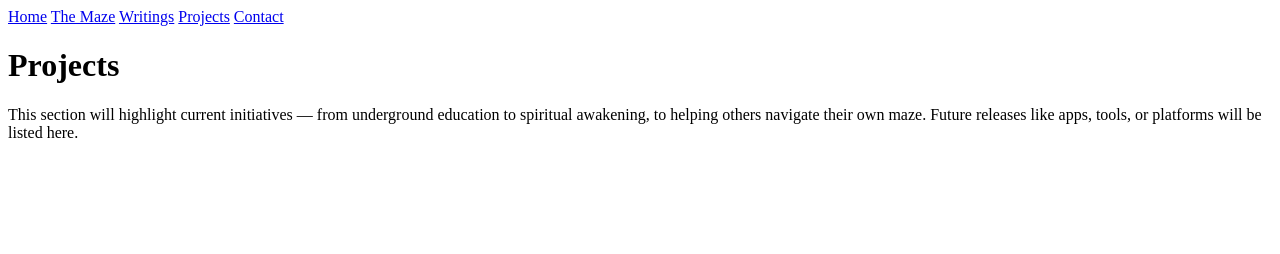
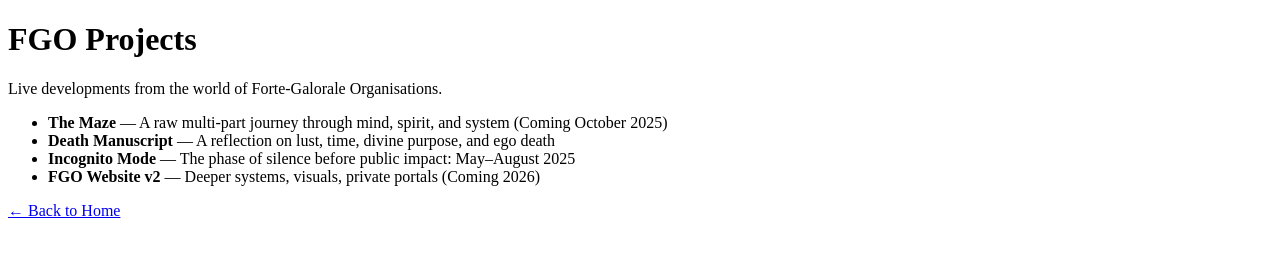
Before and after one commit to Omza55/FGO, a plain HTML site: page projects.html in a window 1280 px wide. Drawn offline with Linux system fonts and the light colour scheme.

Commit message:
Update projects.html

```diff
--- a/projects.html
+++ b/projects.html
@@ -1,22 +1,20 @@
 <!DOCTYPE html>
 <html lang="en">
 <head>
-  <meta charset="UTF-8" />
-  <meta name="viewport" content="width=device-width, initial-scale=1.0"/>
-  <title>Projects - FGO</title>
+  <meta charset="UTF-8">
+  <title>Projects | FGO</title>
 </head>
 <body>
-  <nav>
-    <a href="index.html">Home</a>
-    <a href="maze.html">The Maze</a>
-    <a href="writings.html">Writings</a>
-    <a href="projects.html">Projects</a>
-    <a href="contact.html">Contact</a>
-  </nav>
+  <h1>FGO Projects</h1>
+  <p>Live developments from the world of Forte-Galorale Organisations.</p>
 
-  <div class="container">
-    <h1>Projects</h1>
-    <p>This section will highlight current initiatives — from underground education to spiritual awakening, to helping others navigate their own maze. Future releases like apps, tools, or platforms will be listed here.</p>
-  </div>
+  <ul>
+    <li><strong>The Maze</strong> — A raw multi-part journey through mind, spirit, and system (Coming October 2025)</li>
+    <li><strong>Death Manuscript</strong> — A reflection on lust, time, divine purpose, and ego death</li>
+    <li><strong>Incognito Mode</strong> — The phase of silence before public impact: May–August 2025</li>
+    <li><strong>FGO Website v2</strong> — Deeper systems, visuals, private portals (Coming 2026)</li>
+  </ul>
+
+  <p><a href="index.html">← Back to Home</a></p>
 </body>
 </html>
```
